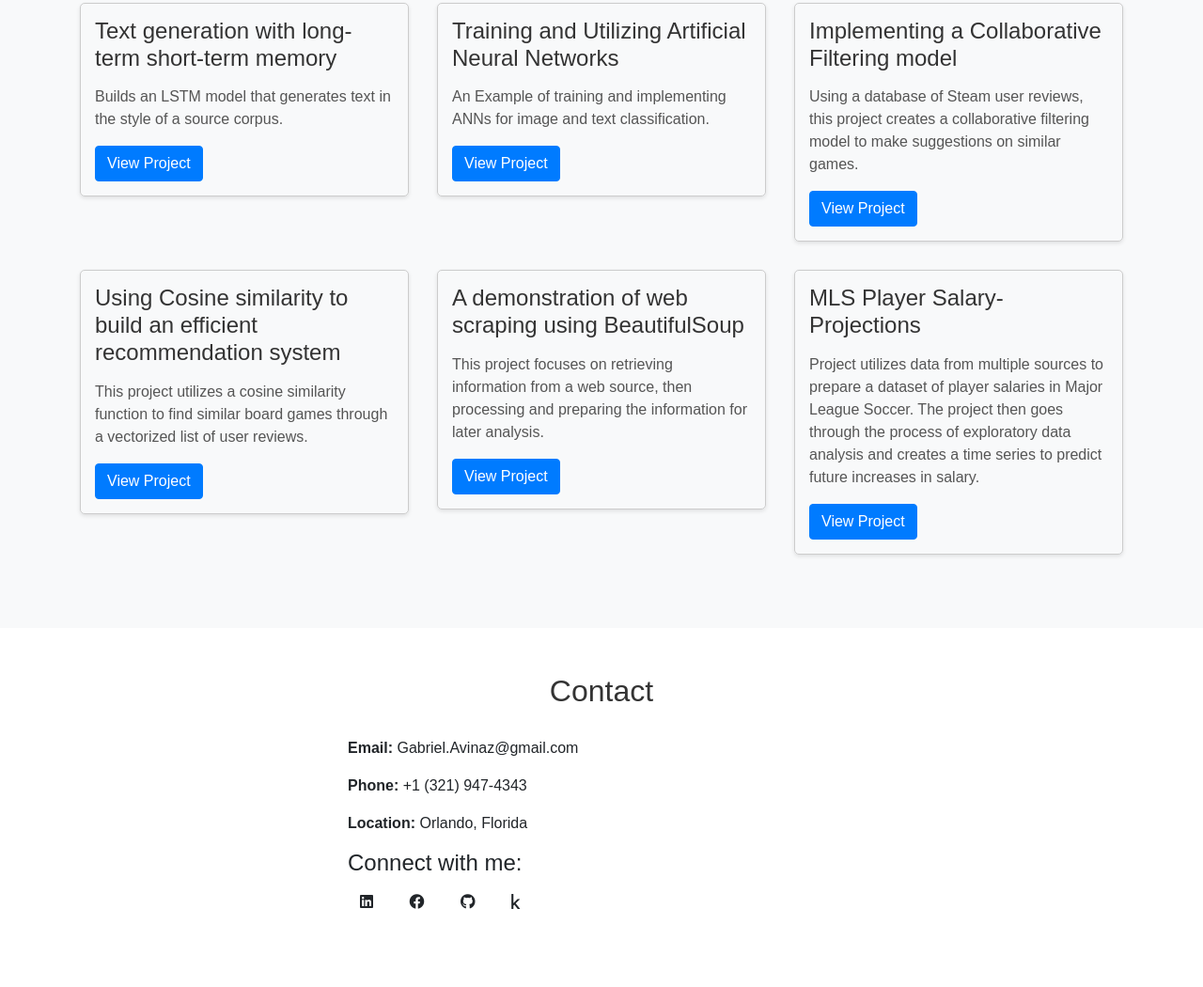
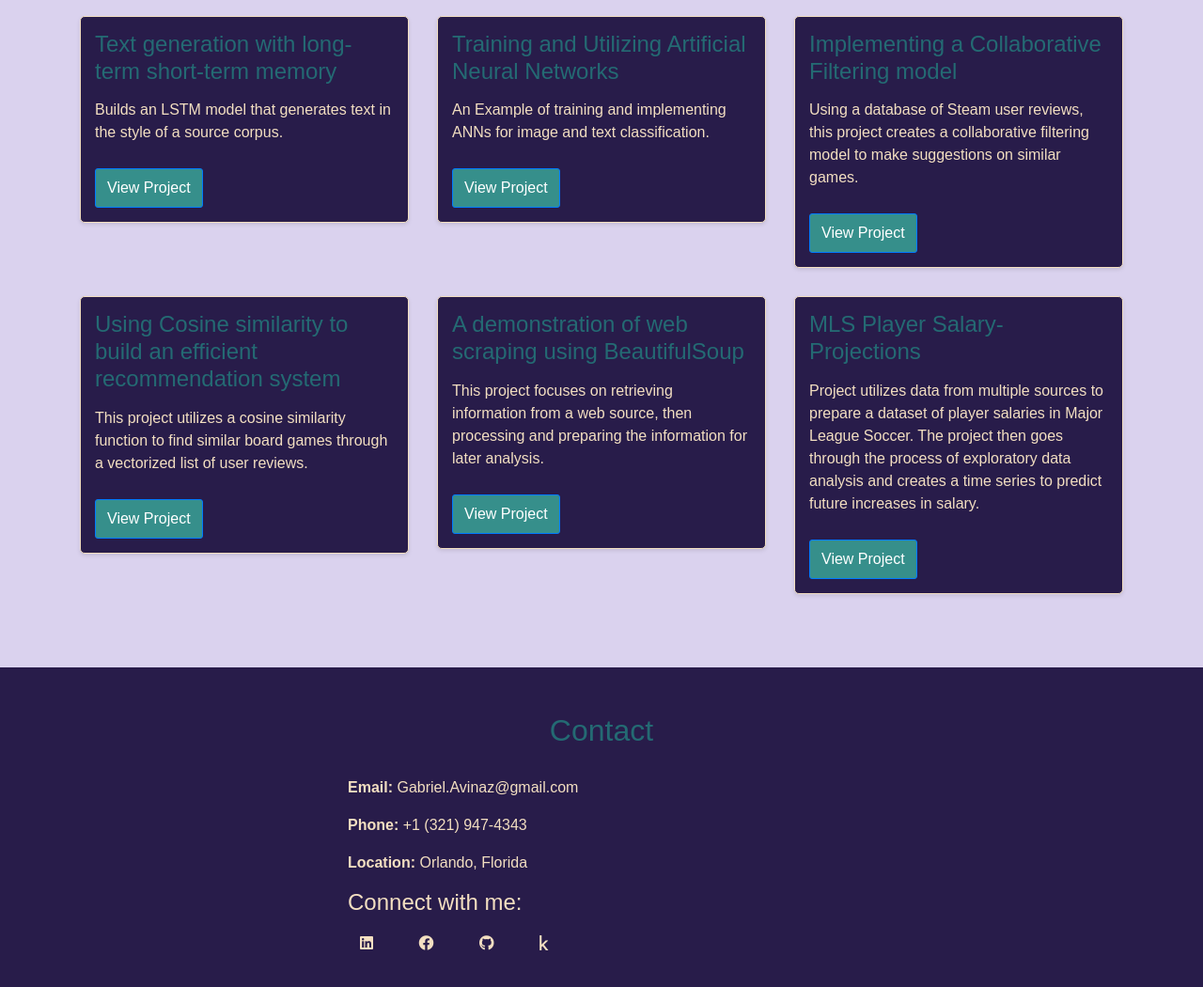
Before and after one commit to GabeAvinaz/GabeAvinaz.github.io, a plain HTML site: page index.html in a window 1280 px wide. Shown: the part 1101-2151 px from the top of the page at 94% size. Drawn offline with nearby package versions, Linux system fonts and the light colour scheme.

Commit message:
finished linking and adjusted theme colors

```diff
--- a/index.html
+++ b/index.html
@@ -9,90 +9,7 @@
     <!-- Bootstrap CSS -->
     <link rel="stylesheet" href="https://stackpath.bootstrapcdn.com/bootstrap/4.5.2/css/bootstrap.min.css">
     <!-- Custom CSS -->
-    <style>
-        body {
-            font-family: Arial, sans-serif;
-        }
-
-        /* Navbar Styling */
-        .navbar {
-            background-color: #333;
-        }
-
-        .navbar-brand {
-            color: #fff;
-            font-size: 24px;
-        }
-
-        .navbar-nav .nav-link {
-            color: #fff;
-        }
-
-        .navbar-nav .nav-link:hover {
-            color: #96ceb4;
-        }
-
-        /* Section Styling */
-        .section-heading {
-            color: #333;
-            text-align: center;
-            margin-bottom: 30px;
-        }
-
-        .section-content {
-            color: #555;
-        }
-
-        /* Project Card Styling */
-        .project-card {
-            border: 1px solid #ccc;
-            padding: 15px;
-            margin-bottom: 30px;
-            border-radius: 5px;
-            box-shadow: 0 2px 4px rgba(0, 0, 0, 0.1);
-        }
-
-        .project-card h4 {
-            color: #333;
-            margin-bottom: 15px;
-        }
-
-        .project-card p {
-            color: #555;
-        }
-
-        /* Contact Form Styling */
-        .contact-form {
-            border: 1px solid #ccc;
-            padding: 20px;
-            border-radius: 5px;
-            box-shadow: 0 2px 4px rgba(0, 0, 0, 0.1);
-        }
-
-        .contact-form label {
-            color: #333;
-        }
-
-        .contact-form textarea {
-            resize: vertical;
-        }
-
-        .contact-form button {
-            background-color: #96ceb4;
-            border: none;
-            color: #fff;
-        }
-
-        .contact-form button:hover {
-            background-color: #5d9a8b;
-        }
-
-        /* Responsive Image Styling */
-        .responsive-image {
-            max-width: 100%;
-            height: auto;
-        }
-    </style>
+    <link rel="stylesheet" href="styles.css"> <!-- Link to the external CSS file -->
 </head>
 
 <body>
@@ -140,7 +57,7 @@
     </section>
 
     <!-- Projects Section -->
-    <section id="projects" class="py-5 bg-light">
+    <section id="projects" class="py-5">
         <div class="container">
             <h2 class="section-heading text-center">Projects</h2>
             <div class="row">
@@ -274,6 +191,7 @@
     </section>
 
 
+
     <!-- Bootstrap JS and jQuery -->
     <script src="https://code.jquery.com/jquery-3.5.1.slim.min.js"></script>
     <script src="https://cdn.jsdelivr.net/npm/@popperjs/core@2.0.9/dist/umd/popper.min.js"></script>
--- /dev/null
+++ b/styles.css
@@ -0,0 +1,135 @@
+/* Define custom variables using the specified color scheme */
+:root {
+    --russian-violet: #281C4A;
+    --lavender: #DAD2EE;
+    --caribbean-current: #246a73ff;
+    --dark-cyan: #368f8bff;
+    --champagne: #f3dfc1ff;
+    --desert-sand: #ddbea8ff;
+  }
+
+  body {
+    font-family: Arial, sans-serif;
+    background-color: var(--russian-violet); /* Set background color using custom variable */
+    color: var(--champagne); /* Set text color using custom variable */
+  }
+
+  /* Navbar Styling */
+  .navbar {
+    background-color: var(--caribbean-current); /* Set navbar background color using custom variable */
+  }
+
+  .navbar-brand {
+    color: #fff;
+    font-size: 24px;
+  }
+
+  .navbar-nav .nav-link {
+    color: #fff;
+  }
+
+  .navbar-nav .nav-link:hover {
+    color: var(--dark-cyan); /* Set hover color using custom variable */
+  }
+
+  /* Section Styling */
+  .section-heading {
+    color: var(--caribbean-current); /* Set section heading color using custom variable */
+    text-align: center;
+    margin-bottom: 30px;
+  }
+
+  .section-content {
+    color: var(--champagne); /* Set section content color using custom variable */
+  }
+
+  #projects {
+    background-color: #160F29; /* Set projects section background color */
+  }
+
+
+  /* Project Card Styling */
+  .project-card {
+    border: 1px solid var(--champagne); /* Set border color using custom variable */
+    padding: 15px;
+    margin-bottom: 30px;
+    border-radius: 5px;
+    box-shadow: 0 2px 4px rgba(0, 0, 0, 0.1);
+    background-color: var(--russian-violet); /* Set card background color using custom variable */
+  }
+
+  .project-card h4 {
+    color: var(--caribbean-current); /* Set project title color using custom variable */
+    margin-bottom: 15px;
+  }
+
+  .project-card p {
+    color: var(--champagne); /* Set project description color using custom variable */
+  }
+
+  .project-card a {
+    background-color: var(--dark-cyan); /* Set "View Project" button background color using custom variable */
+    color: #fff;
+    text-decoration: none;
+    padding: 8px 12px;
+    border-radius: 3px;
+    display: inline-block;
+    margin-top: 10px;
+  }
+
+  .project-card a:hover {
+    background-color: #2b6670; /* Darker version of dark-cyan on hover */
+  }
+
+  /* Contact Form Styling */
+  .contact-form {
+    border: 1px solid var(--caribbean-current); /* Set form border color using custom variable */
+    padding: 20px;
+    border-radius: 5px;
+    box-shadow: 0 2px 4px rgba(0, 0, 0, 0.1);
+  }
+
+  .contact-form label {
+    color: var(--caribbean-current); /* Set label color using custom variable */
+  }
+
+  .contact-form textarea {
+    resize: vertical;
+  }
+
+  .contact-form button {
+    background-color: var(--dark-cyan); /* Set submit button background color using custom variable */
+    border: none;
+    color: #fff;
+  }
+
+  .contact-form button:hover {
+    background-color: #2b6670; /* Darker version of dark-cyan on hover */
+  }
+
+  /* Responsive Image Styling */
+  .responsive-image {
+    max-width: 100%;
+    height: auto;
+  }
+
+  /* ... other styles ... */
+
+.social-media a {
+    /* Set social media button background color using custom variable */
+    color: var(--champagne);
+    text-decoration: none;
+    padding: 8px 12px;
+    border-radius: 3px;
+    display: inline-block;
+    margin-right: 10px; /* Add a margin to separate the buttons */
+  }
+
+  .social-media a:hover {
+    background-color: var(--champagne); /* Darker version of champagne on hover */
+  }
+
+  /* Projects Section Styling */
+#projects {
+    background-color: var(--lavender); /* Set project section background color using custom variable */
+  }
```
